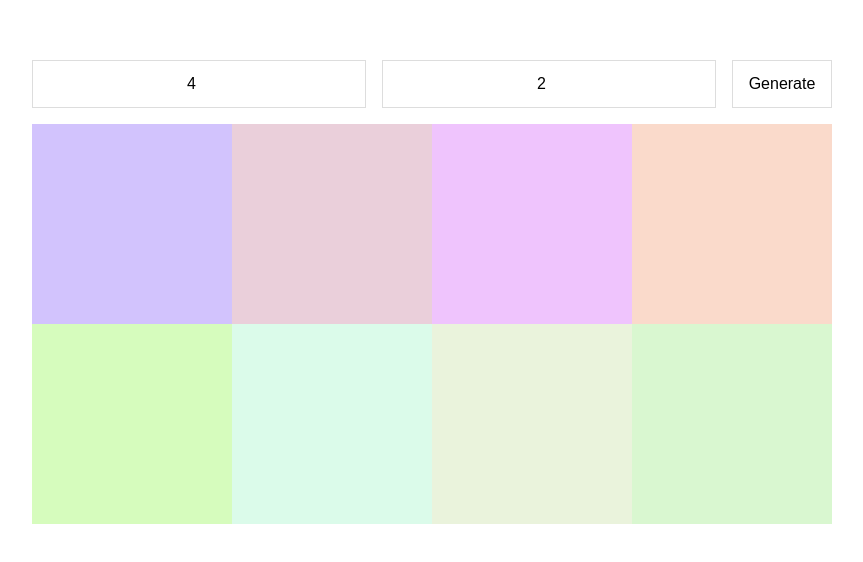
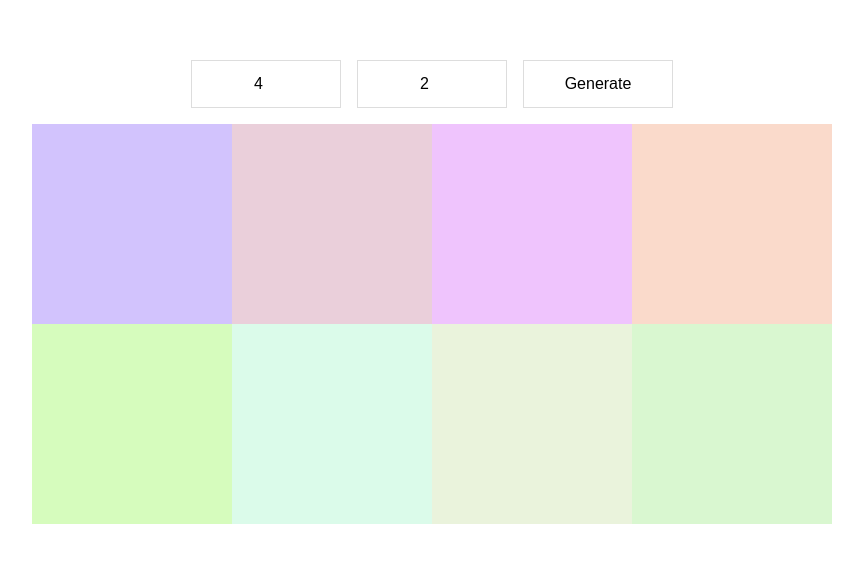
Before and after one commit to robertkirsz/canvas-dancefloor, a React app: page / in a window 1280 px wide. Shown: the part 116-678 px from the top of the page, without its empty margins (208-1071 px from the left). Built offline with nearby package versions, Linux system fonts and the light colour scheme.

Commit message:
Improve form UI

```diff
--- a/src/components/Form.tsx
+++ b/src/components/Form.tsx
@@ -25,7 +25,7 @@ function Form() {
   return (
     <form className={styles.form} onSubmit={handleSubmit}>
       <input
-        placeholder="Set column quantity"
+        placeholder="Columns"
         type="number"
         min="0"
         max="20"
@@ -34,7 +34,7 @@ function Form() {
       />
 
       <input
-        placeholder="Set row quantity"
+        placeholder="Rows"
         type="number"
         min="0"
         max="20"
--- a/src/styles/Form.module.css
+++ b/src/styles/Form.module.css
@@ -1,13 +1,15 @@
 form {
+  flex: none;
+  order: 2;
   display: flex;
+  flex-wrap: wrap;
   justify-content: center;
-  flex-direction: column;
-  order: 2;
-  flex: none;
+  padding: 4px;
 }
 
 form > * {
-  margin: 8px;
+  flex: 1;
+  margin: 4px;
 }
 
 form input {
@@ -29,19 +31,12 @@ form input:hover {
 
 @media (min-width: 600px) {
   form {
-    flex-direction: row;
     order: 1;
-  }
+    padding: 8px;
+}
 
   form > * {
-    margin: 16px 0;
-  }
-
-  form > *:not(:first-child) {
-    margin-left: 16px;
-  }
-
-  form input {
-    flex: 1;
+    flex: 0 1 150px;
+    margin: 8px;
   }
 }
--- a/src/styles/SubmitButton.module.css
+++ b/src/styles/SubmitButton.module.css
@@ -9,6 +9,7 @@ button {
   outline: none;
   border-radius: none;
   -webkit-tap-highlight-color: rgba(0, 0, 0, 0);
+  cursor: pointer;
 }
 
 button:hover:not(:disabled) {
@@ -18,10 +19,3 @@ button:hover:not(:disabled) {
 button:disabled {
   cursor: not-allowed;
 }
-
-@media (min-width: 600px) {
-  button {
-    flex: 0 1 100px;
-    cursor: pointer;
-  }
-}
```
Also changed, not shown: 1 other file (tests, documents, lock files or other folders).
